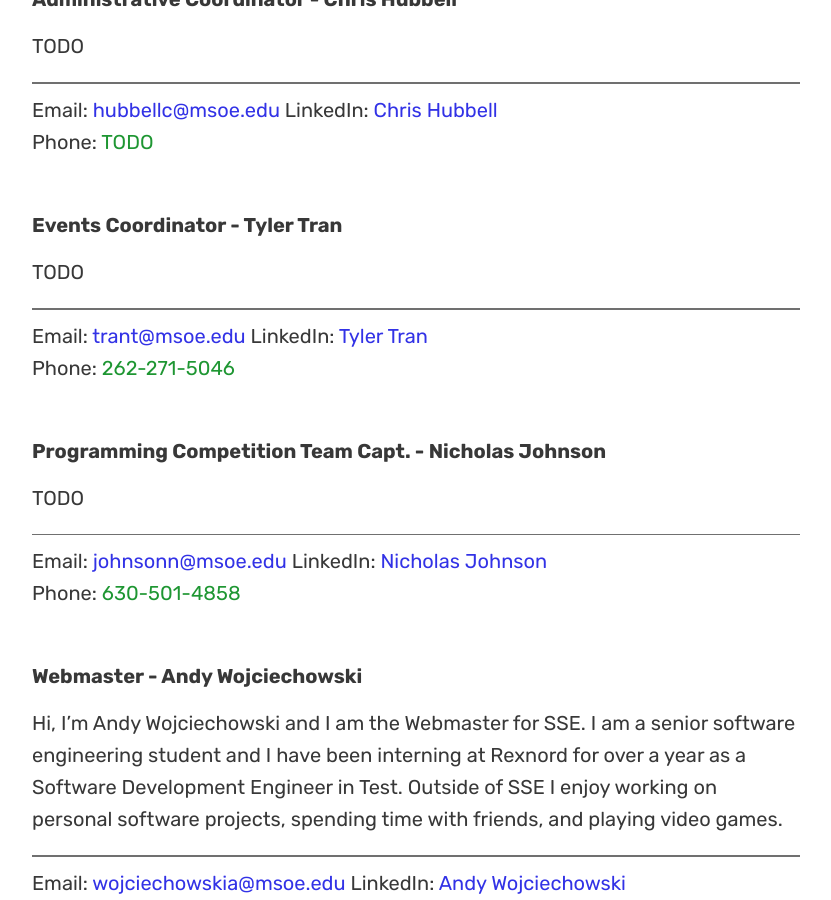
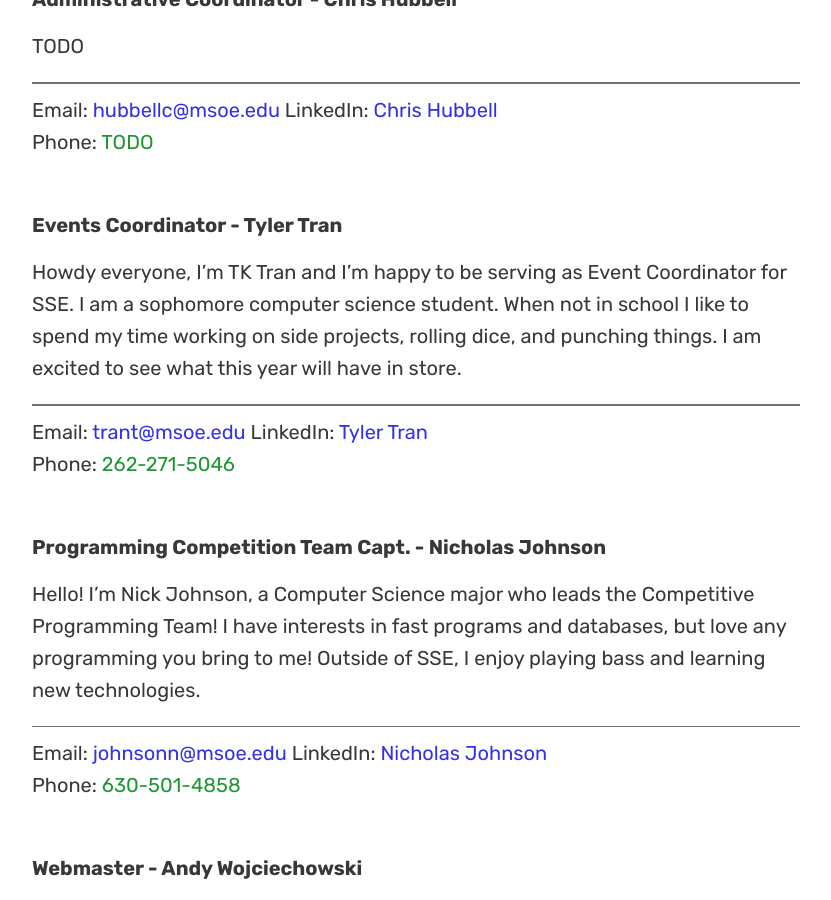
Before and after one commit to msoe-sse/msoe-sse.github.io, a Jekyll site: the page built from eBoard.md, in a window 1280 px wide and 900 px high, scrolled down 1566 px. Shown: the whole window, without its empty margins (224-1055 px from the left). Built offline with Jekyll 4.4.1, drawn with Linux system fonts in a browser that asks for light colours; nearby versions of some CDN libraries; some web fonts are replaced.

Commit message:
Adding in new eboard information

```diff
--- a/_data/eboardMembers.yml
+++ b/_data/eboardMembers.yml
@@ -46,17 +46,20 @@
 - position: Events Coordinator
   name: Tyler Tran
   bio: >-
-    TODO
+    Howdy everyone, I’m TK Tran and I’m happy to be serving as Event Coordinator for SSE. I am a sophomore computer science student.
+    When not in school I like to spend my time working on side projects, rolling dice, and punching things. I am excited to see what this year will have in store.
   contact:
     fullname: Tyler Tran
     email: trant@msoe.edu
     phone: 262-271-5046
-    linkedin: TODO
+    linkedin: linkedin.com/in/tyler-tran-40b825176
 
 - position: Programming Competition Team Capt.
   name: Nicholas Johnson
   bio: >-
-    TODO
+    Hello! I'm Nick Johnson, a Computer Science major who leads the Competitive Programming Team!
+    I have interests in fast programs and databases, but love any programming you bring to me!
+    Outside of SSE, I enjoy playing bass and learning new technologies.
   contact:
     fullname: Nicholas Johnson
     email: johnsonn@msoe.edu
```
Also changed, not shown: about.md (+1 -1 lines).
